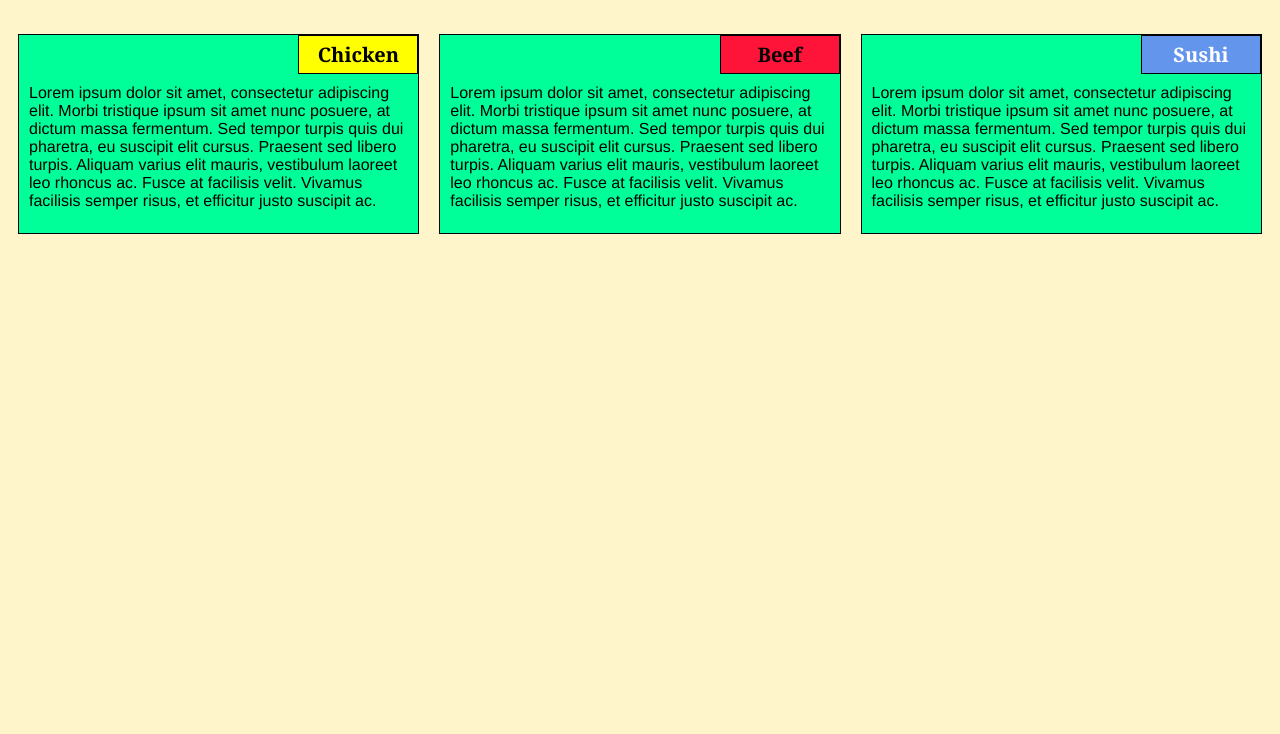
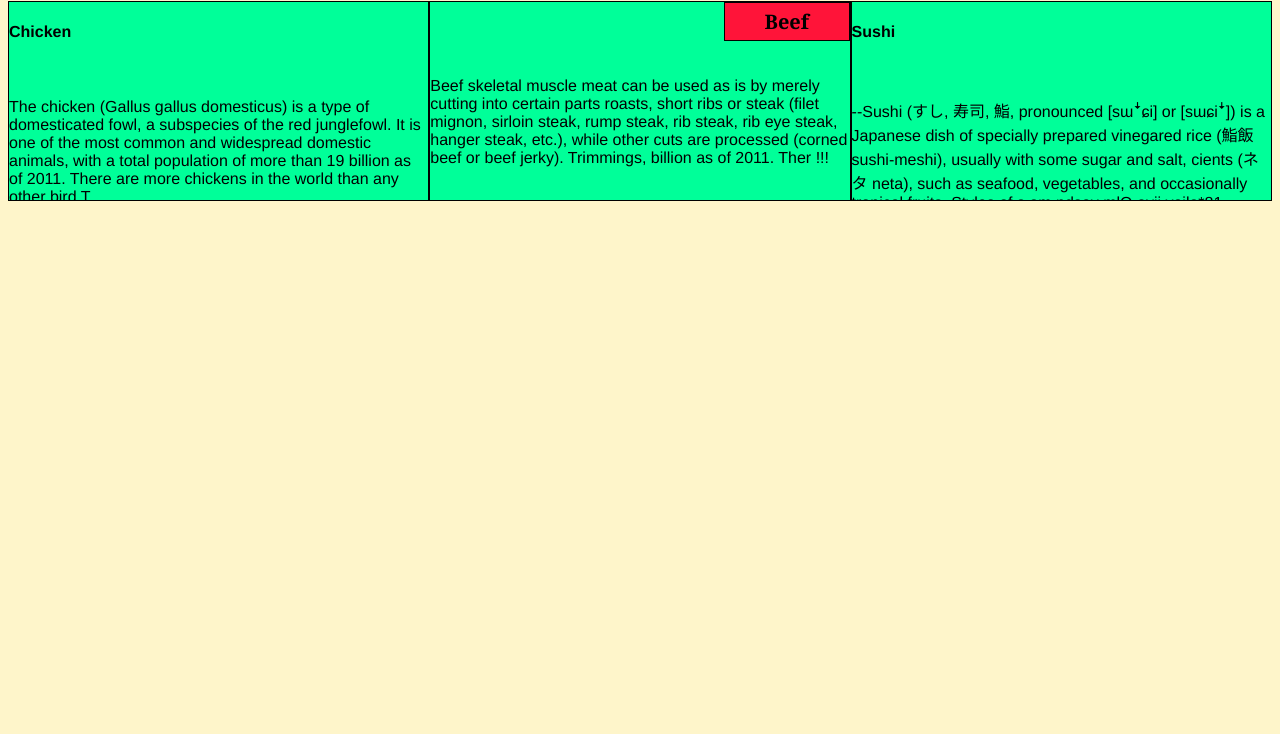
Before and after one commit to psinghal768/coursera-test, a plain HTML site: page index.html in a window 1280 px wide. Shown: the part 66-800 px from the top of the page. Drawn offline with Linux system fonts and the light colour scheme.

Commit message:
Update index.html

```diff
--- a/index.html
+++ b/index.html
@@ -1,47 +1,22 @@
 
 <!DOCTYPE html>
-<html>
 <head>
-	<meta charset="utf-8">
-
-	<meta name="viewport" content="width=device-width, initial-scale=1">
-
-	<link rel="stylesheet" type="text/css" href="body.css">
-	<title>Module 2 Solution</title>
+<meta charset="UTF-8">
+<meta name="viewport" content="width=device-width, initial-scale=1.0">
+<link rel="stylesheet" href="body.css">
 </head>
 <body>
-	<h1>Our Menu</h1>
-	<div class="row">
-	<div class="container col-lg-4 col-md-6 col-sm-12">
-		<section>
-		<div id="chicken">
-			Chicken
-		</div>
-		<p>
-			Lorem ipsum dolor sit amet, consectetur adipiscing elit. Morbi tristique ipsum sit amet nunc posuere, at dictum massa fermentum. Sed tempor turpis quis dui pharetra, eu suscipit elit cursus. Praesent sed libero turpis. Aliquam varius elit mauris, vestibulum laoreet leo rhoncus ac. Fusce at facilisis velit. Vivamus facilisis semper risus, et efficitur justo suscipit ac.
-		</p>
-		</section>
+	<h2>Our Menu</h2>
+<div class="row">
+	<div class="col-lg-4 col-md-6 col-sm-12">
+		<section><h4 id="chic">Chicken</h4><br><br>The chicken (Gallus gallus domesticus) is a type of domesticated fowl, a subspecies of the red junglefowl. It is one of the most common and widespread domestic animals, with a total population of more than 19 billion as of 2011. There are more chickens in the world than any other bird  T </section>
 	</div>
-	<div class="container col-lg-4 col-md-6 col-sm-12">
-		<section>
-		<div id="beef">
-			Beef
-		</div>
-		<p>
-			Lorem ipsum dolor sit amet, consectetur adipiscing elit. Morbi tristique ipsum sit amet nunc posuere, at dictum massa fermentum. Sed tempor turpis quis dui pharetra, eu suscipit elit cursus. Praesent sed libero turpis. Aliquam varius elit mauris, vestibulum laoreet leo rhoncus ac. Fusce at facilisis velit. Vivamus facilisis semper risus, et efficitur justo suscipit ac.
-		</p>
-		</section>
+	<div class="col-lg-4 col-md-6 col-sm-12">
+		<section><h4 id="beef">Beef</h4><br><br>Beef skeletal muscle meat can be used as is by merely cutting into certain parts roasts, short ribs or steak (filet mignon, sirloin steak, rump steak, rib steak, rib eye steak, hanger steak, etc.), while other cuts are processed (corned beef or beef jerky). Trimmings,  billion as of 2011. Ther !!!</section>
 	</div>
-	<div class="container col-lg-4 col-md-12 col-sm-12">
-		<section>
-		<div id="sushi">
-			Sushi
-		</div>
-		<p>
-			Lorem ipsum dolor sit amet, consectetur adipiscing elit. Morbi tristique ipsum sit amet nunc posuere, at dictum massa fermentum. Sed tempor turpis quis dui pharetra, eu suscipit elit cursus. Praesent sed libero turpis. Aliquam varius elit mauris, vestibulum laoreet leo rhoncus ac. Fusce at facilisis velit. Vivamus facilisis semper risus, et efficitur justo suscipit ac.
-		</p>
-		</section>
+	<div class="col-lg-4 col-md-12 col-sm-12">
+		<section><h4 id="sus">Sushi</h4><br><br>--Sushi (すし, 寿司, 鮨, pronounced [sɯꜜɕi] or [sɯɕiꜜ]) is a Japanese dish of specially prepared vinegared rice (鮨飯 sushi-meshi), usually with some sugar and salt, cients (ネタ neta), such as seafood, vegetables, and occasionally tropical fruits. Styles of s am ndsov mlO ovij voila*81</section>
 	</div>
-	</div>
+</div>
 </body>
 </html>
```
